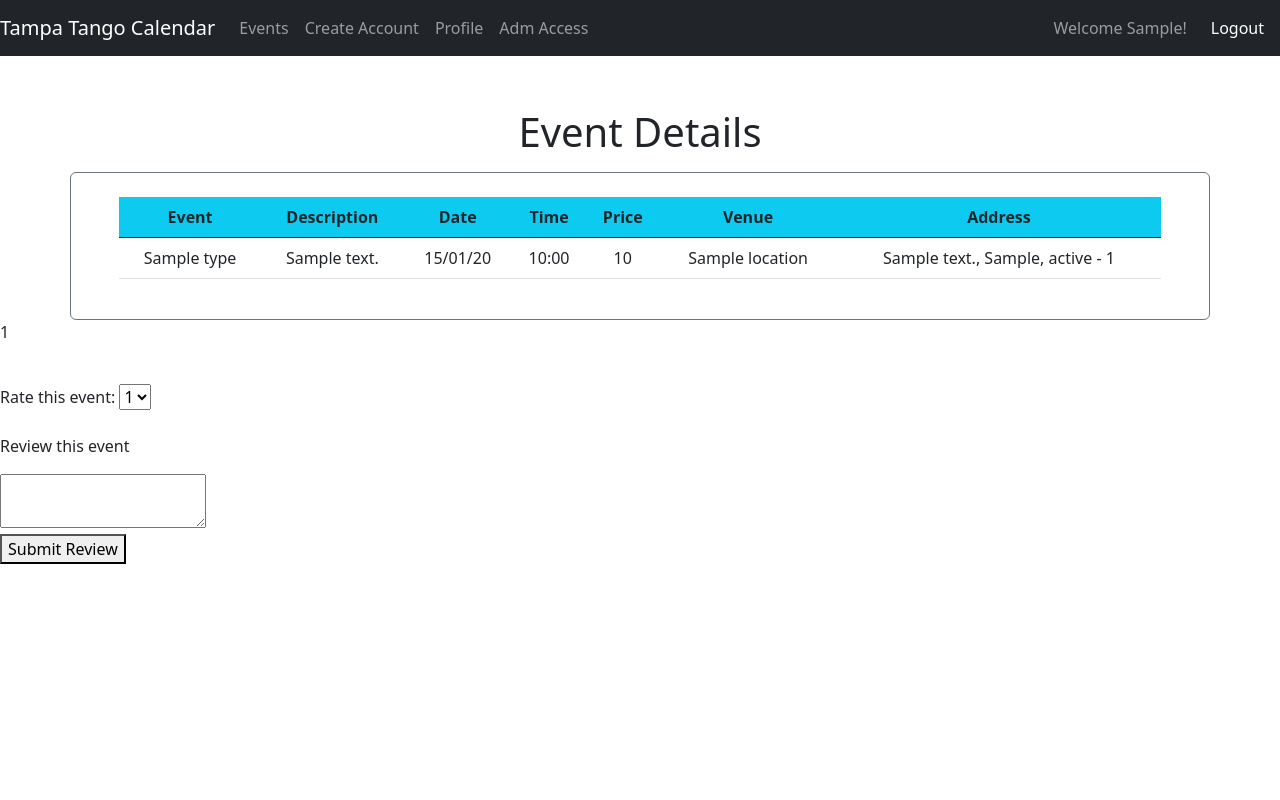
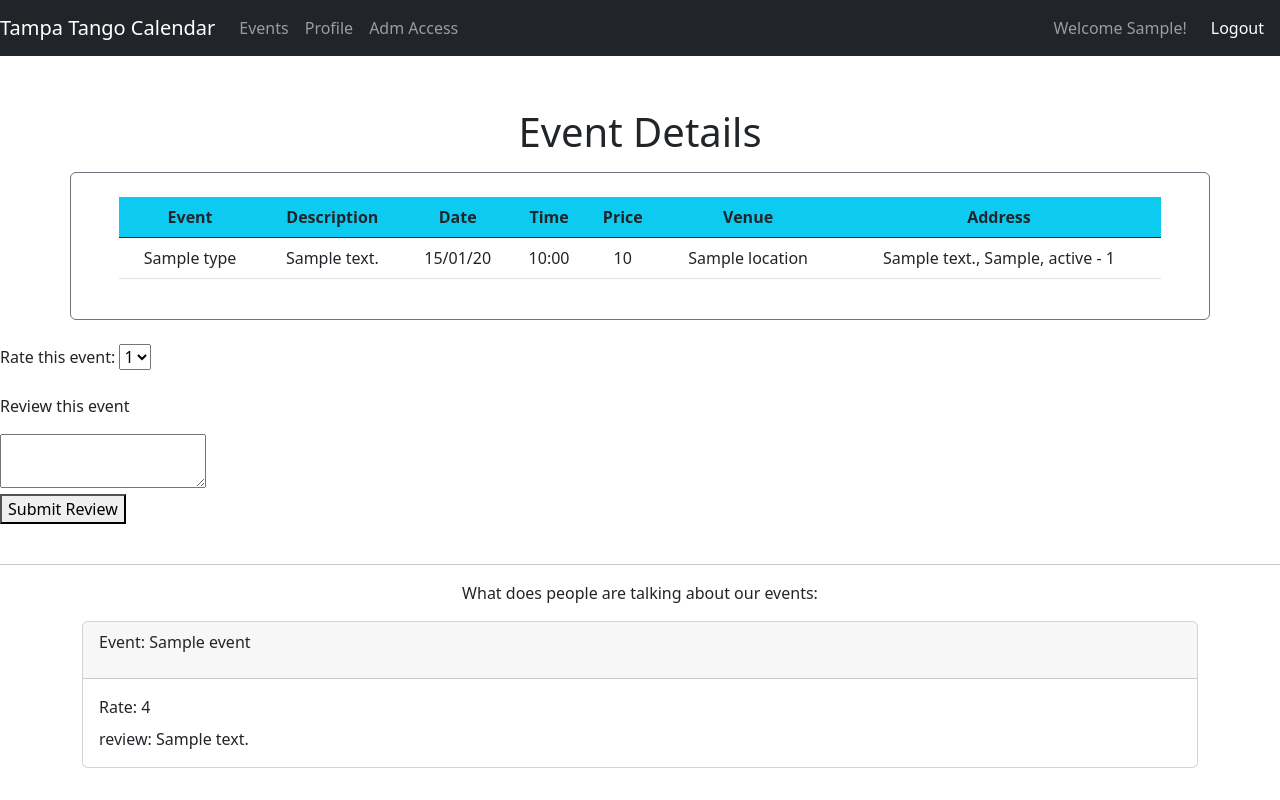
Before and after one commit to SuelenKarbivnychyy/Tampa-Tango-Calendar, a Flask app: page /events/1 in a window 1280 px wide. Run offline with Flask 3, Linux system fonts and the light colour scheme; the visitor is signed in with stand-in values (Sample User, id 1); tables that the repository leaves empty hold one stand-in row (values such as "Sample post"); some libraries are stand-ins or nearby versions.

Commit message:
develop led logic to hide the create account menu qhen user is logged in, and hide the profile menu for users that is not logged in as well, also hided the review feature for users who is not logged in. Developed the feature to display all the event review and rates in the event details page

```diff
--- a/crud.py
+++ b/crud.py
@@ -54,6 +54,11 @@ def get_review_by_id(review_id):
     """Return a review by id"""
 
     return Review.query.filter(Review.id == review_id).first()
+
+def get_all_reviews_by_event_id(event_id):
+    """Return all the reviews for an event"""
+
+    return Review.query.filter(Review.event_id == event_id).all()
 
 
 
--- a/server.py
+++ b/server.py
@@ -108,12 +108,13 @@ def show_event_details(id):
     """View event details"""
 
     user = session.get("current_user")
-    print(f"####### user id {user}")
+    # print(f"####### user id {user}")
     event = crud.get_event_by_id(id)
     review = crud.get_review_by_event_and_user(event.id, user)
-    print(f"######################### review {review}")
+    # print(f"######################### review {review}")
+    reviews_db = crud.get_all_reviews_by_event_id(event.id)
 
-    return render_template("events_details.html", event = event, review = review)
+    return render_template("events_details.html", event = event, review = review, reviews_db = reviews_db)
 
 
 @app.route("/review", methods=["POST"])
--- a/templates/base.html
+++ b/templates/base.html
@@ -26,12 +26,16 @@
             <li class="nav-item-active">
                 <a class="nav-link" href="/events">Events</a>
             </li>
+            {% if session.get("user_name") == None %}
               <li class="nav-item">
                   <a class="nav-link" href="/create_account">Create Account</a>
               </li>
+            {% else %}
               <li class="nav-item">
                 <a class="nav-link" href="/user_profile">Profile</a>
               </li>
+            {% endif %}
+
             {% if session.get("is_adm") == True %}
               <li class="nav-item">
                   <a class="nav-link" href="/adm">Adm Access</a>
--- a/templates/events_details.html
+++ b/templates/events_details.html
@@ -33,11 +33,12 @@
 
 </div>
 
-<p id="event_id">{{event.id}}</p>
+<p hidden id="event_id">{{event.id}}</p>
 <!-- create a element with hidden display that holds the event id / get in java script and alert it -->
 
 <br>
 
+{% if session.get("user_name") != None %}
 <form method = "POST">
   <label for="rate_id">Rate this event:</label>
 
@@ -59,7 +60,31 @@
   </textarea> <br>
 {% endif %}
 <button id="review_button">Submit Review</button>
+{% endif %}
 
+<br><br>
+<hr/>
+
+<p class="text-center"> What does people are talking about our events: </p>
+<main role="main">
+<div class="container">
+    <div class="row">
+        <div class="card-group">
+            {% for review in reviews_db %}
+            <div class="card" style_old="width: 18rem;">
+                <div class="card-header">
+                    <p>Event: {{review.events.name}}</p>
+                </div>
+                <div class="card-body">
+                    <p class="card-title">Rate: {{review.rate}}</p>
+                    <p class="card-text">review: {{review.comment}}</p>
+                </div>
+            </div>
+            {% endfor %}
+        </div>
+    </div>
+</div>
+</main>
 
 <!-- <div class="fb-share-button" data-href="http://127.0.0.1:5000/events/{{event.id}}" data-layout="button" data-size="small"><a target="_blank" href="https://www.facebook.com/sharer/sharer.php?u=http%3A%2F%2F127.0.0.1%3A5000%2Fevents%2F1&amp;src=sdkpreparse" class="fb-xfbml-parse-ignore">Share</a></div> -->
 
```
Lines whose indentation alone changed are shown as unchanged.
